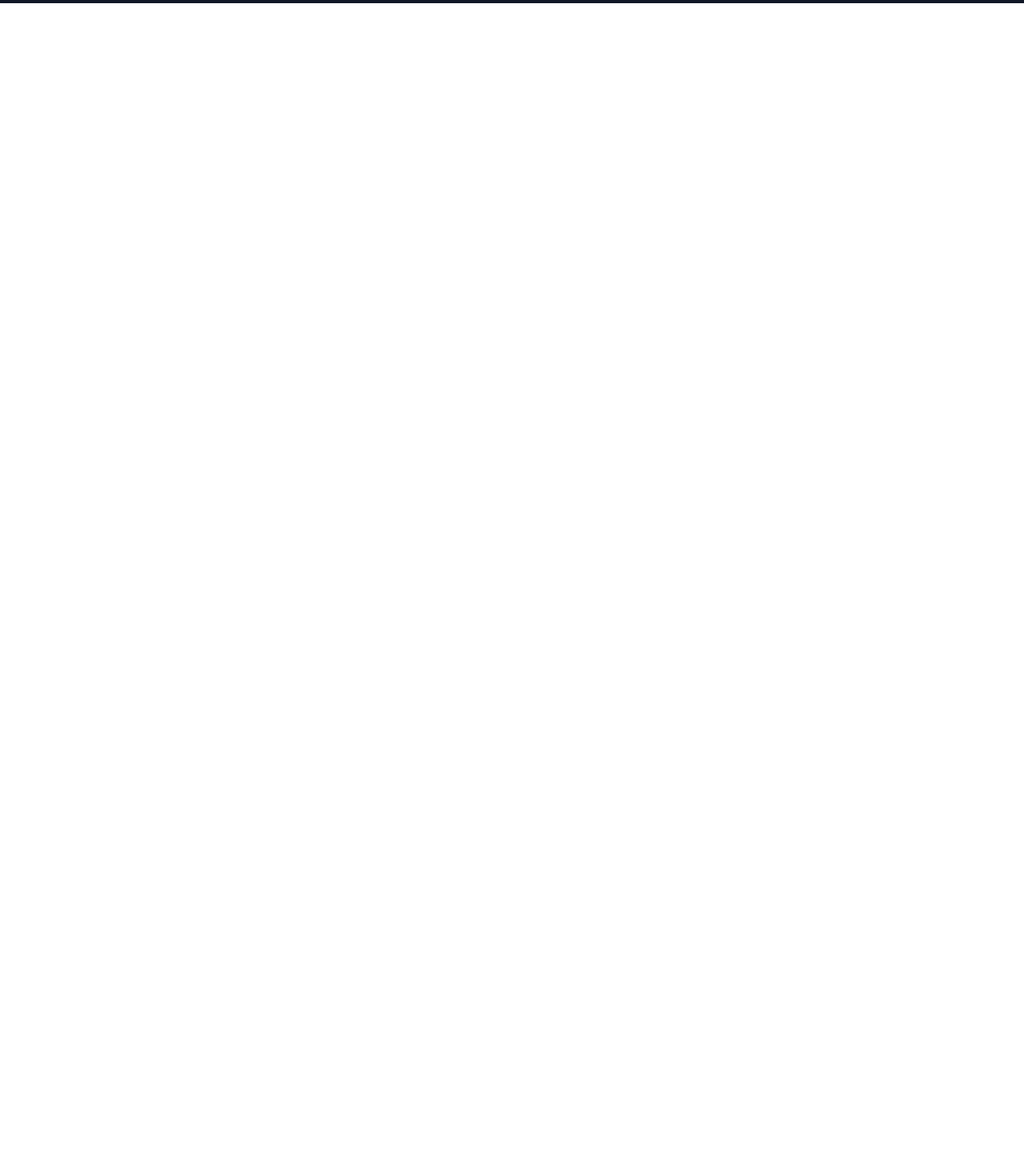
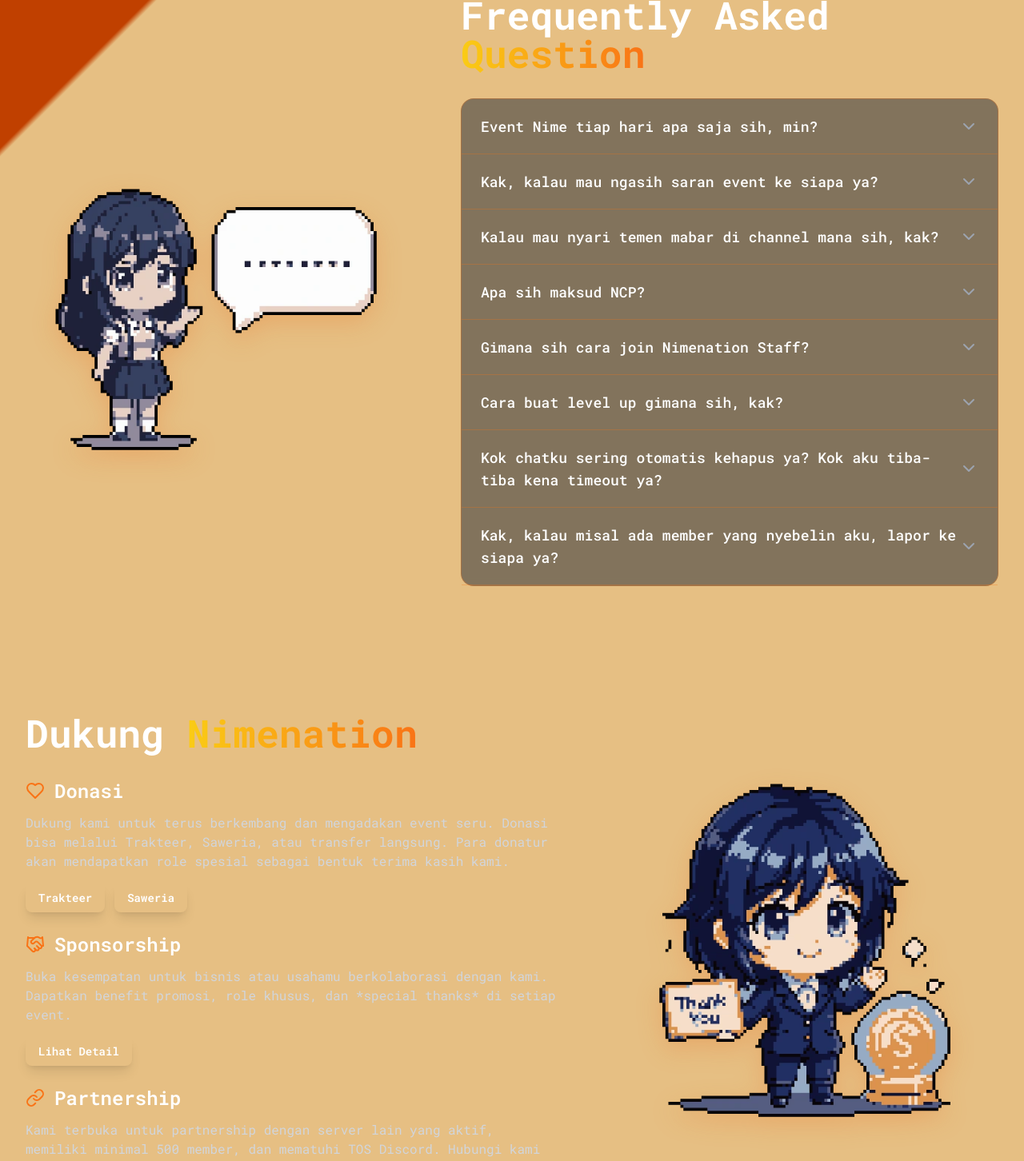
Before and after one commit to Puhcoder16/nimenation-1, a React (Vite) app: page / in a window 1280 px wide. Shown: the part 2540-3992 px from the top of the page at 80% size. Before the commit the page ends 2544 px from the top, so only its background shows below. Built offline with nearby package versions, Linux system fonts and the light colour scheme.

Commit message:
Commit all

```diff
--- a/src/App.tsx
+++ b/src/App.tsx
@@ -4,6 +4,8 @@
 import Hero from './sections/Hero';
 import About from './sections/About';
 import Mascot from './sections/Mascot';
+import Faq from './sections/Faq';
+import Sponsor from './sections/Sponsor';
 import { ThemeProvider, useTheme } from './components/ThemeContext';
 
 const MainLayout = () => {
@@ -15,6 +17,8 @@
         <Hero />
         <About />
         <Mascot />
+        <Faq />
+        <Sponsor />
       </main>
       <Footer />
     </div>
--- /dev/null
+++ b/src/sections/Faq.tsx
@@ -0,0 +1,127 @@
+import { useState, useRef } from 'react';
+import { motion, useInView } from 'framer-motion';
+import { ChevronDown } from 'lucide-react';
+import { useTheme } from '../components/ThemeContext';
+
+const faqData = [
+  {
+    question: 'Event Nime tiap hari apa saja sih, min?',
+    answer: 'Tiap hari Jumat/Sabtu/Minggu, jangan lupa mampir ya!',
+  },
+  {
+    question: 'Kak, kalau mau ngasih saran event ke siapa ya?',
+    answer: 'Bisa langsung ke feedback channel. Kalau nggak, bisa hubungi salah satu Grand Duke ya!',
+  },
+  {
+    question: 'Kalau mau nyari temen mabar di channel mana sih, kak?',
+    answer: 'Kamu bisa nyari temen mabar di channel All Game Chat. Kalau nggak, juga bisa mampir ke post yang sudah disediakan tuh!',
+  },
+  {
+    question: 'Apa sih maksud NCP?',
+    answer: 'NCP itu Need Couple, biasa dipake buat temen-temen nyari couple profile atau nggak nyari pasangan hidup hehe.',
+  },
+  {
+    question: 'Gimana sih cara join Nimenation Staff?',
+    answer: 'Tunggu aja ya, setiap 3 bulan sekali pasti ada open recruitment tuh. Langsung aja daftar jika kamu berminat.',
+  },
+  {
+    question: 'Cara buat level up gimana sih, kak?',
+    answer: 'Kamu bisa sering-sering join voice dan juga chatting di lobby dan channel chat manapun ya. Otomatis level dan juga EXP kamu akan naik kok. Sering-sering nimbrung aja, guys!',
+  },
+  {
+    question: 'Kok chatku sering otomatis kehapus ya? Kok aku tiba-tiba kena timeout ya?',
+    answer: 'Itu berarti kamu melanggar peraturan yang sudah kami tetapkan, dan mungkin menggunakan kata-kata yang kami banned.',
+  },
+  {
+    question: 'Kak, kalau misal ada member yang nyebelin aku, lapor ke siapa ya?',
+    answer: 'Ke admin mana pun dan pasti akan langsung kami tindak lanjuti.',
+  },
+];
+
+const AccordionItem = ({ item, isOpen, onClick }) => {
+  const theme = useTheme();
+  return (
+    <div className={`border-b ${theme.sections.borders.subtle}`}>
+      <button
+        onClick={onClick}
+        className="w-full flex justify-between items-center text-left py-5 px-6"
+      >
+        <span className="text-lg font-medium text-white">{item.question}</span>
+        <motion.div
+          animate={{ rotate: isOpen ? 180 : 0 }}
+          transition={{ duration: 0.3 }}
+        >
+          <ChevronDown className={`w-6 h-6 transition-colors duration-300 ${isOpen ? theme.sections.colors.primary : 'text-gray-400'}`} />
+        </motion.div>
+      </button>
+      <motion.div
+        initial={false}
+        animate={{ height: isOpen ? 'auto' : 0 }}
+        transition={{ duration: 0.3, ease: 'easeInOut' }}
+        className="overflow-hidden"
+      >
+        <div className="pb-5 px-6">
+          <p className="text-gray-300 leading-relaxed">{item.answer}</p>
+        </div>
+      </motion.div>
+    </div>
+  );
+};
+
+const Faq = () => {
+  const [openIndex, setOpenIndex] = useState(null);
+  const ref = useRef(null);
+  const isInView = useInView(ref, { once: true, margin: '-100px' });
+  const theme = useTheme();
+
+  const handleToggle = (index) => {
+    setOpenIndex(openIndex === index ? null : index);
+  };
+
+  return (
+    <section id="faq" ref={ref} className="py-20">
+      <div className="max-w-7xl mx-auto px-4 sm:px-6 lg:px-8">
+        <div className="flex flex-col md:flex-row items-center gap-10 lg:gap-16">
+          <motion.div
+            initial={{ opacity: 0, x: -50 }}
+            animate={isInView ? { opacity: 1, x: 0 } : {}}
+            transition={{ duration: 0.8 }}
+            className="hidden md:block w-full md:w-5/12"
+          >
+            <img
+              src="/faq.webp"
+              alt="FAQ Illustration"
+              className="w-full h-auto object-contain [filter:drop-shadow(0_10px_15px_rgba(234,88,12,0.2))]"
+            />
+          </motion.div>
+
+          <motion.div
+            initial={{ opacity: 0, x: 50 }}
+            animate={isInView ? { opacity: 1, x: 0 } : {}}
+            transition={{ duration: 0.8, delay: 0.2 }}
+            className="w-full md:w-7/12"
+          >
+            <h2 className="text-4xl md:text-5xl font-bold text-white mb-8 text-center md:text-left">
+              Frequently Asked{' '}
+              <span className={`text-transparent bg-clip-text bg-gradient-to-r ${theme.hero.gradientText}`}>
+                Question
+              </span>
+            </h2>
+            <div className={`bg-gray-800/50 backdrop-blur-sm border rounded-2xl ${theme.sections.borders.subtle}`}>
+              {faqData.map((item, index) => (
+                <AccordionItem
+                  key={index}
+                  item={item}
+                  isOpen={openIndex === index}
+                  onClick={() => handleToggle(index)}
+                />
+              ))}
+            </div>
+          </motion.div>
+        </div>
+      </div>
+    </section>
+  );
+};
+
+export default Faq;
--- /dev/null
+++ b/src/sections/Sponsor.tsx
@@ -0,0 +1,88 @@
+import { useRef } from 'react';
+import { motion, useInView } from 'framer-motion';
+import { useTheme } from '../components/ThemeContext';
+import { Handshake, Heart, Link as LinkIcon } from 'lucide-react';
+
+const Sponsor = () => {
+  const ref = useRef(null);
+  const isInView = useInView(ref, { once: true, margin: '-100px' });
+  const theme = useTheme();
+
+  return (
+    <section id="sponsor" ref={ref} className="py-20 overflow-hidden">
+      <div className="max-w-7xl mx-auto px-4 sm:px-6 lg:px-8">
+        <div className="flex flex-col md:flex-row items-center gap-10 lg:gap-16">
+          <motion.div
+            initial={{ opacity: 0, x: -50 }}
+            animate={isInView ? { opacity: 1, x: 0 } : {}}
+            transition={{ duration: 0.8, delay: 0.2 }}
+            className="w-full md:w-7/12"
+          >
+            <h2 className="text-4xl md:text-5xl font-bold text-white mb-8 text-center md:text-left">
+              Dukung{' '}
+              <span className={`text-transparent bg-clip-text bg-gradient-to-r ${theme.hero.gradientText}`}>
+                Nimenation
+              </span>
+            </h2>
+
+            <div className="space-y-6 text-gray-300">
+              <div>
+                <h3 className="flex items-center text-2xl font-semibold text-white mb-3">
+                  <Heart className={`w-6 h-6 mr-3 ${theme.sections.colors.primary}`} />
+                  Donasi
+                </h3>
+                <p>
+                  Dukung kami untuk terus berkembang dan mengadakan event seru. Donasi bisa melalui Trakteer, Saweria, atau transfer langsung. Para donatur akan mendapatkan role spesial sebagai bentuk terima kasih kami.
+                </p>
+                <div className="flex flex-wrap gap-3 mt-4">
+                   <a href="https://trakteer.id/nimenation" target="_blank" rel="noopener noreferrer" className={`inline-block text-white text-sm font-semibold px-4 py-2 rounded-lg shadow-lg transition-all duration-200 transform hover:scale-105 ${theme.hero.button.gradient}`}>Trakteer</a>
+                   <a href="https://saweria.co/nimenation" target="_blank" rel="noopener noreferrer" className={`inline-block text-white text-sm font-semibold px-4 py-2 rounded-lg shadow-lg transition-all duration-200 transform hover:scale-105 ${theme.hero.button.gradient}`}>Saweria</a>
+                </div>
+              </div>
+
+              <div>
+                <h3 className="flex items-center text-2xl font-semibold text-white mb-3">
+                  <Handshake className={`w-6 h-6 mr-3 ${theme.sections.colors.primary}`} />
+                  Sponsorship
+                </h3>
+                <p>
+                  Buka kesempatan untuk bisnis atau usahamu berkolaborasi dengan kami. Dapatkan benefit promosi, role khusus, dan *special thanks* di setiap event.
+                </p>
+                 <div className="flex flex-wrap gap-3 mt-4">
+                   <a href="https://drive.google.com/file/d/1S3S2vxfO9q-fSL-sMPW0jPB_iJ3mPHYd/view?usp=sharing" target="_blank" rel="noopener noreferrer" className={`inline-block text-white text-sm font-semibold px-4 py-2 rounded-lg shadow-lg transition-all duration-200 transform hover:scale-105 ${theme.hero.button.gradient}`}>Lihat Detail</a>
+                </div>
+              </div>
+
+              <div>
+                <h3 className="flex items-center text-2xl font-semibold text-white mb-3">
+                  <LinkIcon className={`w-6 h-6 mr-3 ${theme.sections.colors.primary}`} />
+                  Partnership
+                </h3>
+                <p>
+                  Kami terbuka untuk partnership dengan server lain yang aktif, memiliki minimal 500 member, dan mematuhi TOS Discord. Hubungi kami untuk info lebih lanjut.
+                </p>
+              </div>
+
+            </div>
+          </motion.div>
+
+          <motion.div
+            initial={{ opacity: 0, x: 50 }}
+            animate={isInView ? { opacity: 1, x: 0 } : {}}
+            transition={{ duration: 0.8 }}
+            className="hidden md:block w-full md:w-5/12"
+          >
+            <img
+              src="/sponsor.webp"
+              alt="Sponsorship Illustration"
+              className="w-full h-auto object-contain [filter:drop-shadow(0_10px_15px_rgba(234,88,12,0.2))]"
+            />
+          </motion.div>
+
+        </div>
+      </div>
+    </section>
+  );
+};
+
+export default Sponsor;
```
Also changed, not shown: public/faq.webp (added), public/sponsor.webp (added).
